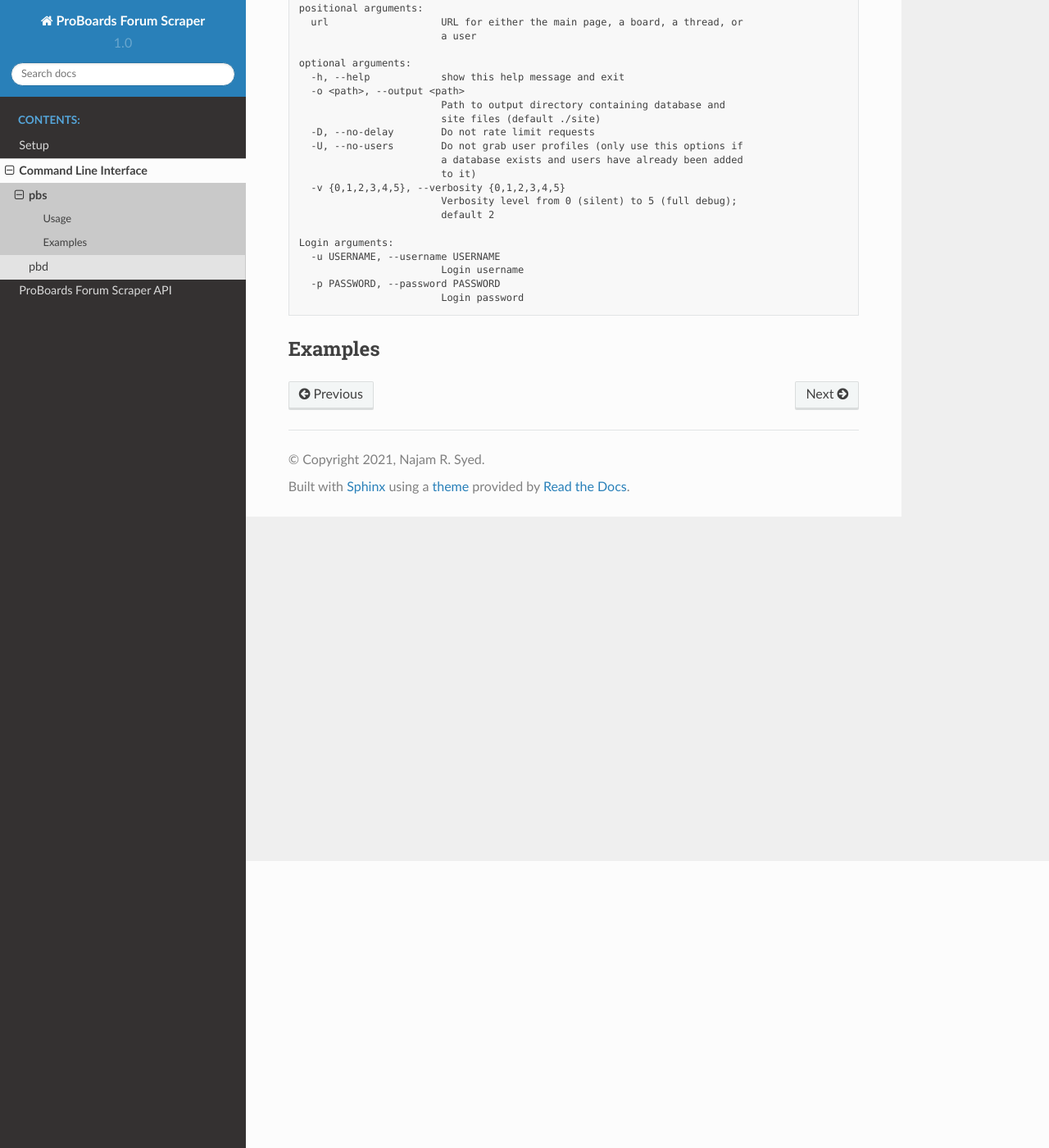
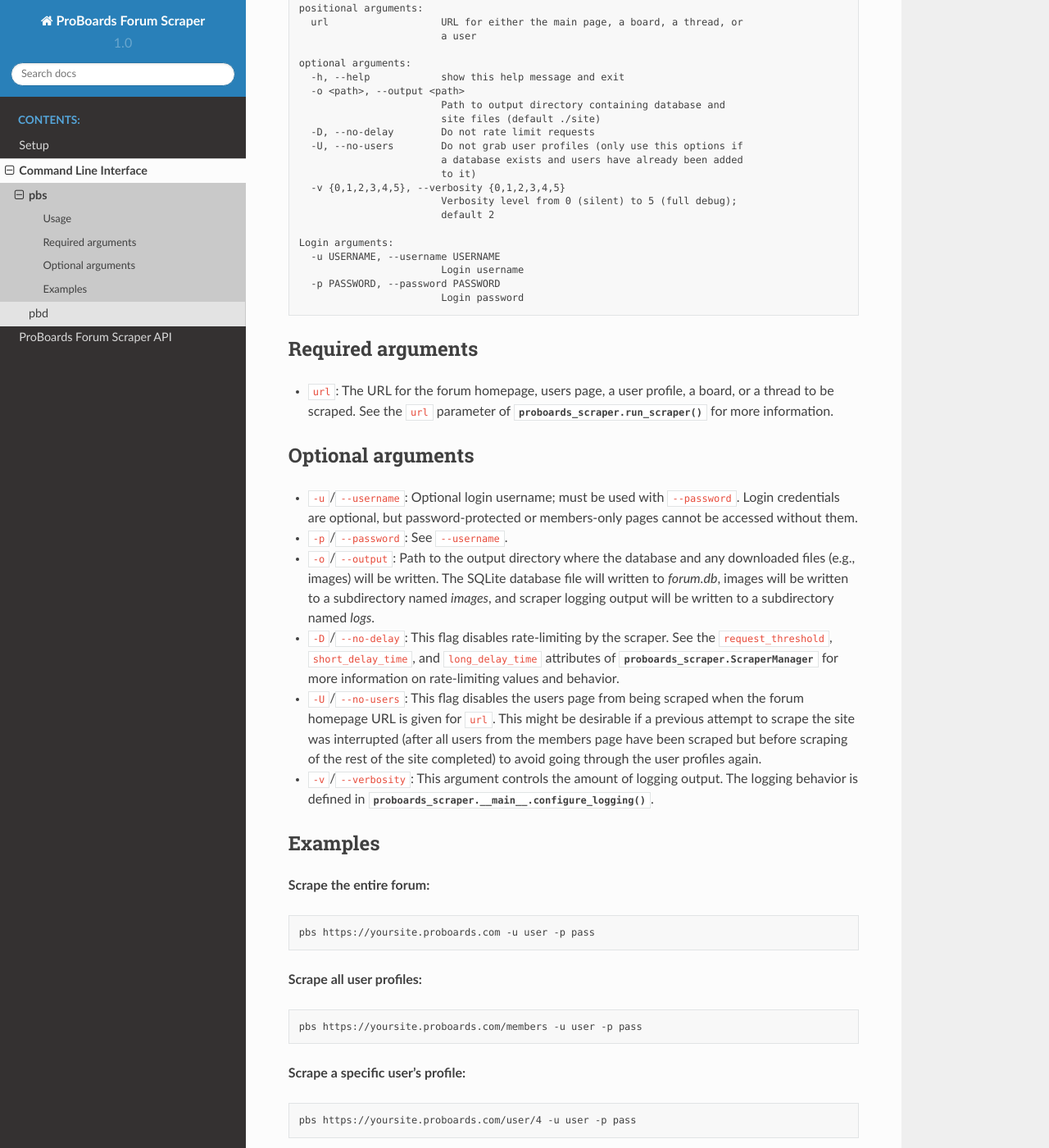
Before and after one commit to nrsyed/proboards-scraper, a Sphinx documentation site: the page built from docs/pbs.rst, in a window 1280 px wide and 1400 px high, scrolled down 350 px. Shown: the whole window at 82% size. Built offline with Sphinx 7.4.7 and the Read the Docs theme 2.0.0, drawn with Linux system fonts in a browser that asks for light colours; some of the changed text lies outside the part shown.

Commit message:
Update pbs documentation page

```diff
--- a/docs/pbs.rst
+++ b/docs/pbs.rst
@@ -35,5 +35,73 @@ Usage
     -p PASSWORD, --password PASSWORD
                           Login password
 
+Required arguments
+------------------
+
+* ``url``: The URL for the forum homepage, users page, a user profile, a board,
+  or a thread to be scraped. See the ``url`` parameter of
+  :func:`proboards_scraper.run_scraper` for more information.
+
+Optional arguments
+------------------
+
+* ``-u``/``--username``: Optional login username; must be used with
+  ``--password``. Login credentials are optional, but password-protected or
+  members-only pages cannot be accessed without them.
+
+* ``-p``/``--password``: See ``--username``.
+
+* ``-o``/``--output``: Path to the output directory where the database and
+  any downloaded files (e.g., images) will be written. The SQLite database
+  file will written to `forum.db`, images will be written to a subdirectory
+  named `images`, and scraper logging output will be written to a subdirectory
+  named `logs`.
+
+* ``-D``/``--no-delay``: This flag disables rate-limiting by the scraper.
+  See the ``request_threshold``, ``short_delay_time``, and ``long_delay_time``
+  attributes of :class:`proboards_scraper.ScraperManager` for more
+  information on rate-limiting values and behavior.
+
+* ``-U``/``--no-users``: This flag disables the users page from being scraped
+  when the forum homepage URL is given for ``url``. This might be desirable if
+  a previous attempt to scrape the site was interrupted (after all users from
+  the members page have been scraped but before scraping of the rest of the
+  site completed) to avoid going through the user profiles again.
+
+* ``-v``/``--verbosity``: This argument controls the amount of logging output.
+  The logging behavior is defined in
+  :func:`proboards_scraper.__main__.configure_logging`.
+
+
 Examples
 --------
+
+**Scrape the entire forum:**
+
+.. code-block:: none
+
+  pbs https://yoursite.proboards.com -u user -p pass
+
+**Scrape all user profiles:**
+
+.. code-block:: none
+
+  pbs https://yoursite.proboards.com/members -u user -p pass
+
+**Scrape a specific user's profile:**
+
+.. code-block:: none
+
+  pbs https://yoursite.proboards.com/user/4 -u user -p pass
+
+**Scrape a specific board (including all its threads and sub-boards):**
+
+.. code-block:: none
+
+  pbs https://yoursite.proboards.com/board/2/boardname -u user -p pass
+
+**Scrape a specific thread:**
+
+.. code-block:: none
+
+  pbs https://yoursite.proboards.com/thread/123/thread-title -u user -p pass
```
